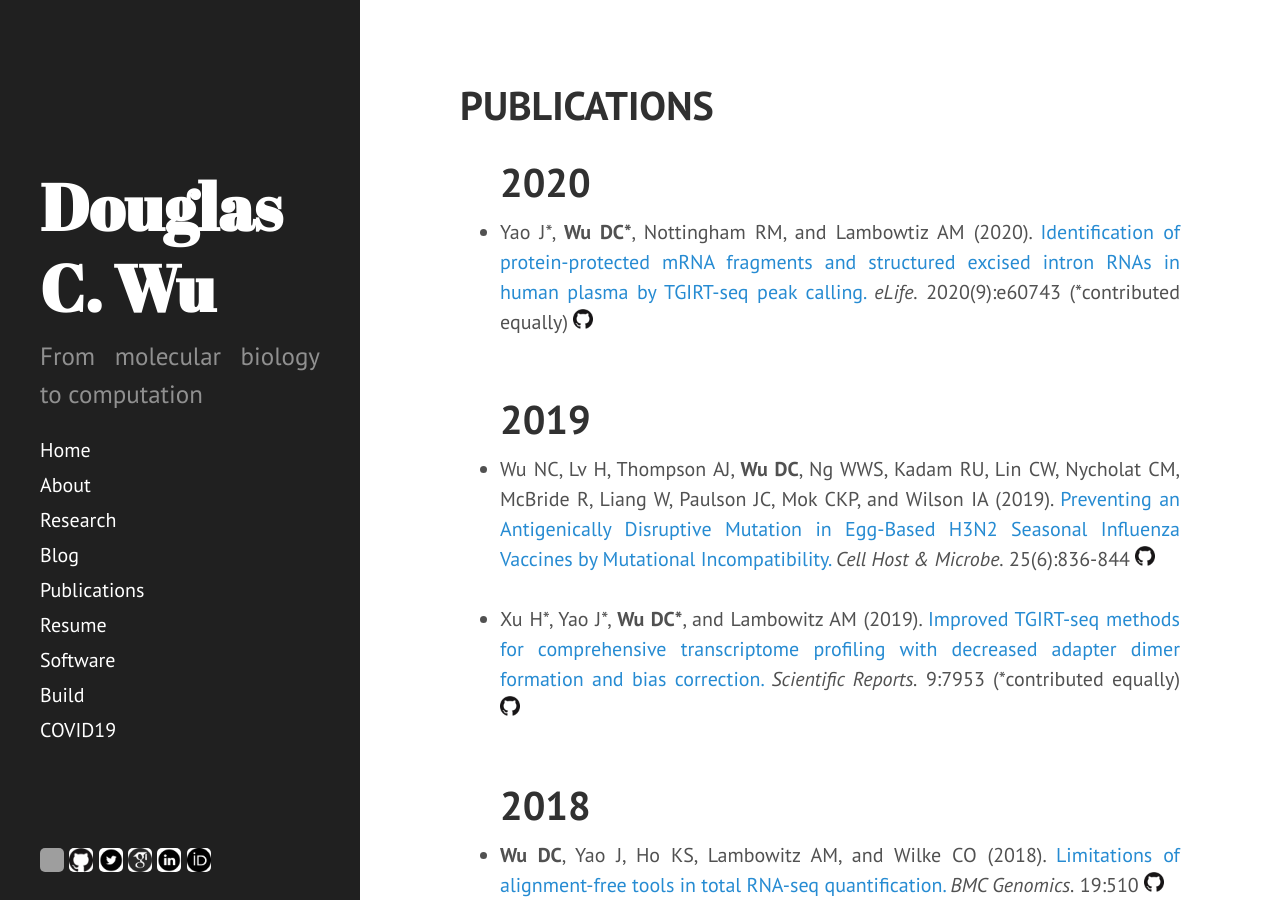
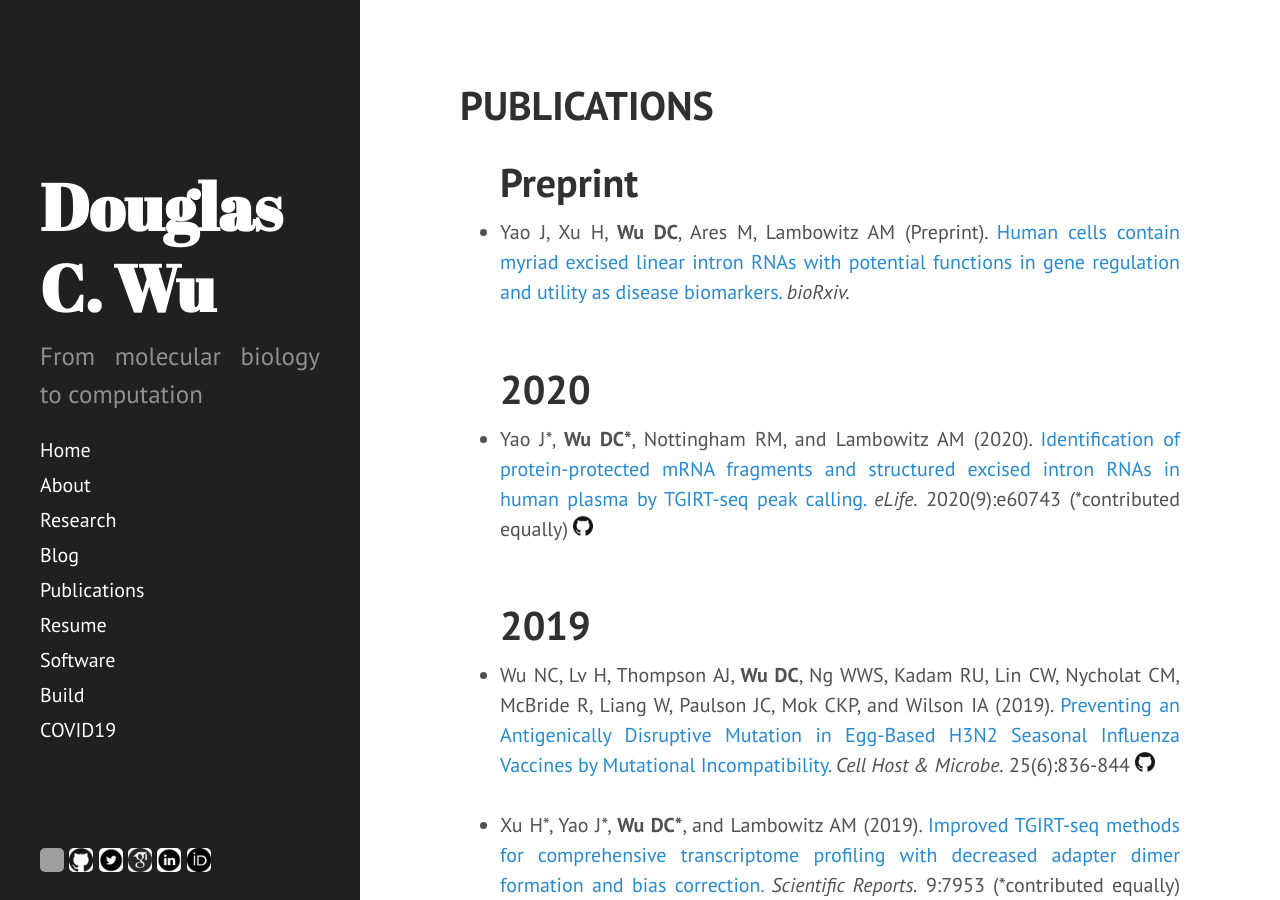
Before and after one commit to wckdouglas/wckdouglas.github.io, a Jekyll site: the page built from _pages/Publications.md, in a window 1280 px wide and 900 px high. Built offline with Jekyll 4.4.1, drawn with Linux system fonts in a browser that asks for light colours; comment, search, counter and statistics services are not loaded; grey boxes are pictures that could not be loaded.

Commit message:
added pub

```diff
--- a/_data/publications.yml
+++ b/_data/publications.yml
@@ -1,4 +1,12 @@
-- author: Yao J*, <b>Wu DC*</b>, Nottingham RM, and Lambowtiz AM
+- author: Yao J, Xu H, <b>Wu DC</b>, Ares M, Lambowitz AM
+  year: Preprint
+  title: "Human cells contain myriad excised linear intron RNAs with potential functions in gene regulation and utility as disease biomarkers"
+  vol: ""
+  ref: bioRxiv
+  link: https://www.biorxiv.org/content/10.1101/2020.09.07.285114v1.abstract
+  doi: https://doi.org/10.1101/2020.09.07.285114
+
+- author: Yao J*, <b>Wu DC*</b>, Nottingham RM, and Lambowitz AM
   year: 2020
   title: "Identification of protein-protected mRNA fragments and structured excised intron RNAs in human plasma by TGIRT-seq peak calling"
   vol: "2020(9):e60743 (*contributed equally)"
```
